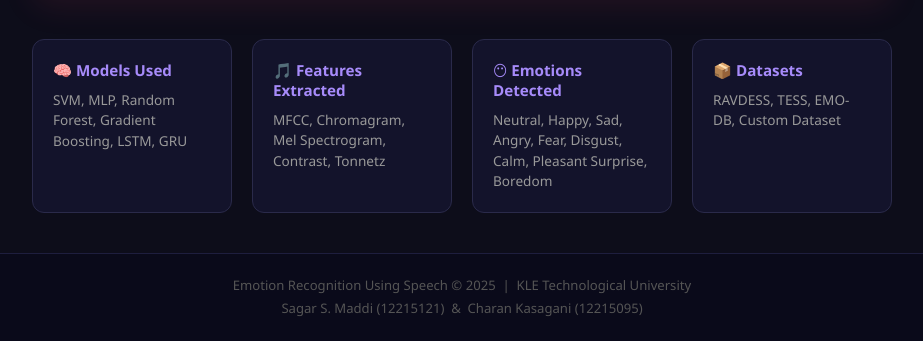
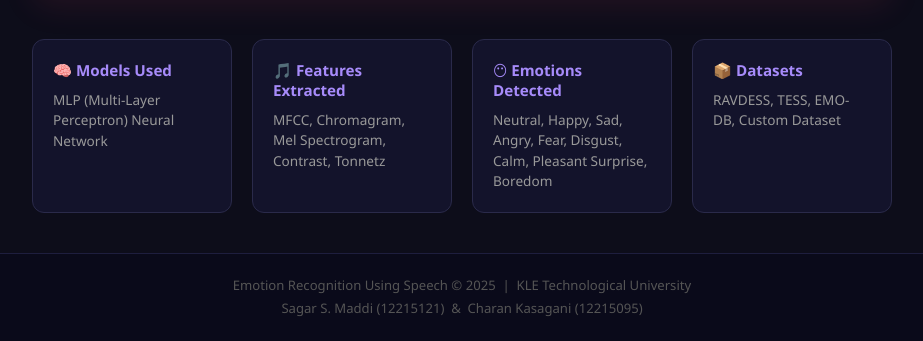
Before and after one commit to sagar141202/8th_sem_project, a Flask app: page / in a window 1280 px wide. Shown: the part 578-919 px from the top of the page, without its empty margins (178-1101 px from the left). Run offline with Flask 3, Linux system fonts and the light colour scheme; parts of the project's set-up code (start-up, migrations or seed data) failed here and were passed over.

Commit message:
Add Flask web app with MLP model - Sagar S. Maddi & Charan Kasagani

```diff
--- a/templates/index.html
+++ b/templates/index.html
@@ -52,7 +52,7 @@
     <section class="info-grid">
       <div class="info-card">
         <h3>🧠 Models Used</h3>
-        <p>SVM, MLP, Random Forest, Gradient Boosting, LSTM, GRU</p>
+        <p>MLP (Multi-Layer Perceptron) Neural Network</p>
       </div>
       <div class="info-card">
         <h3>🎵 Features Extracted</h3>
```
